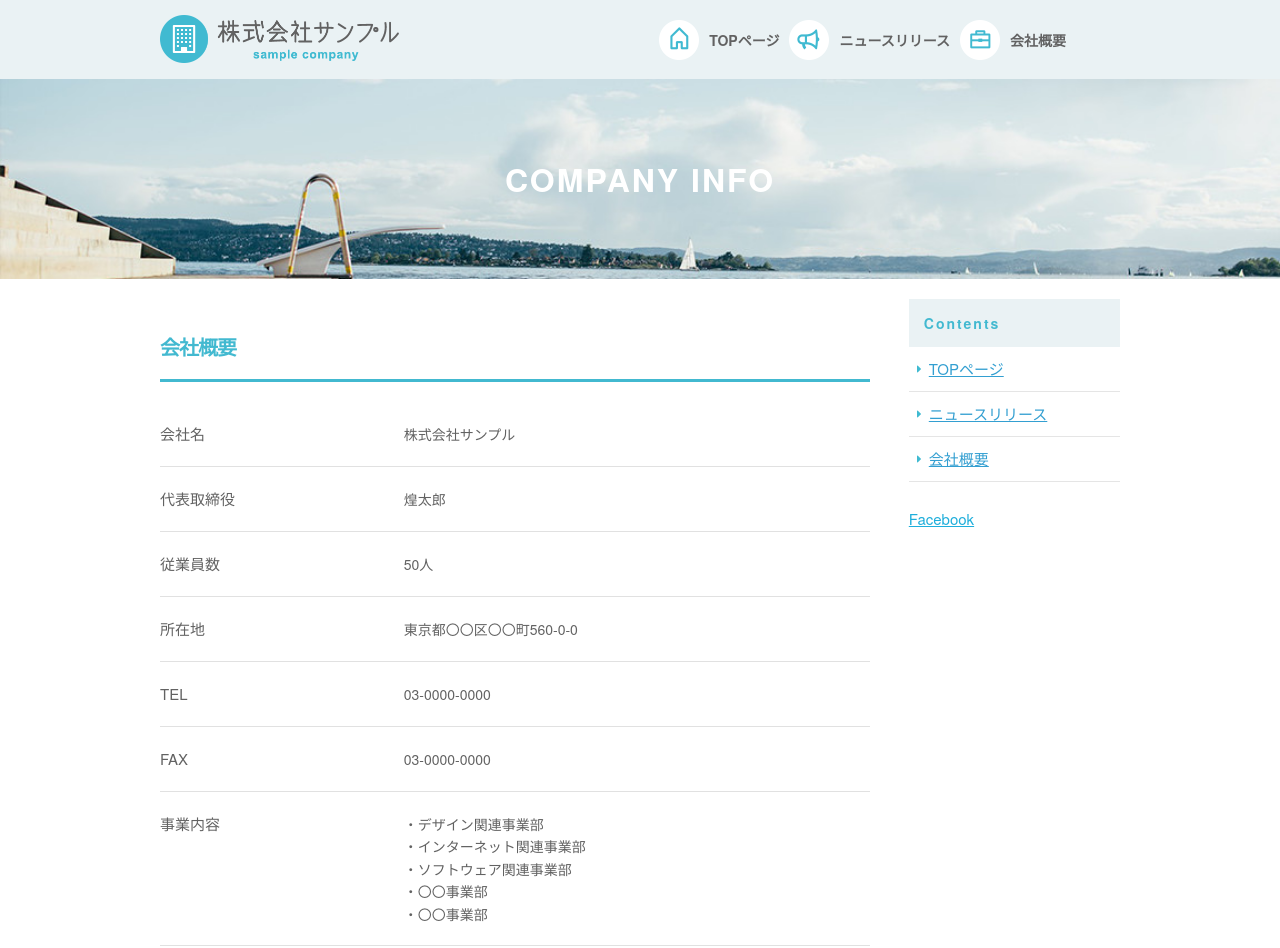
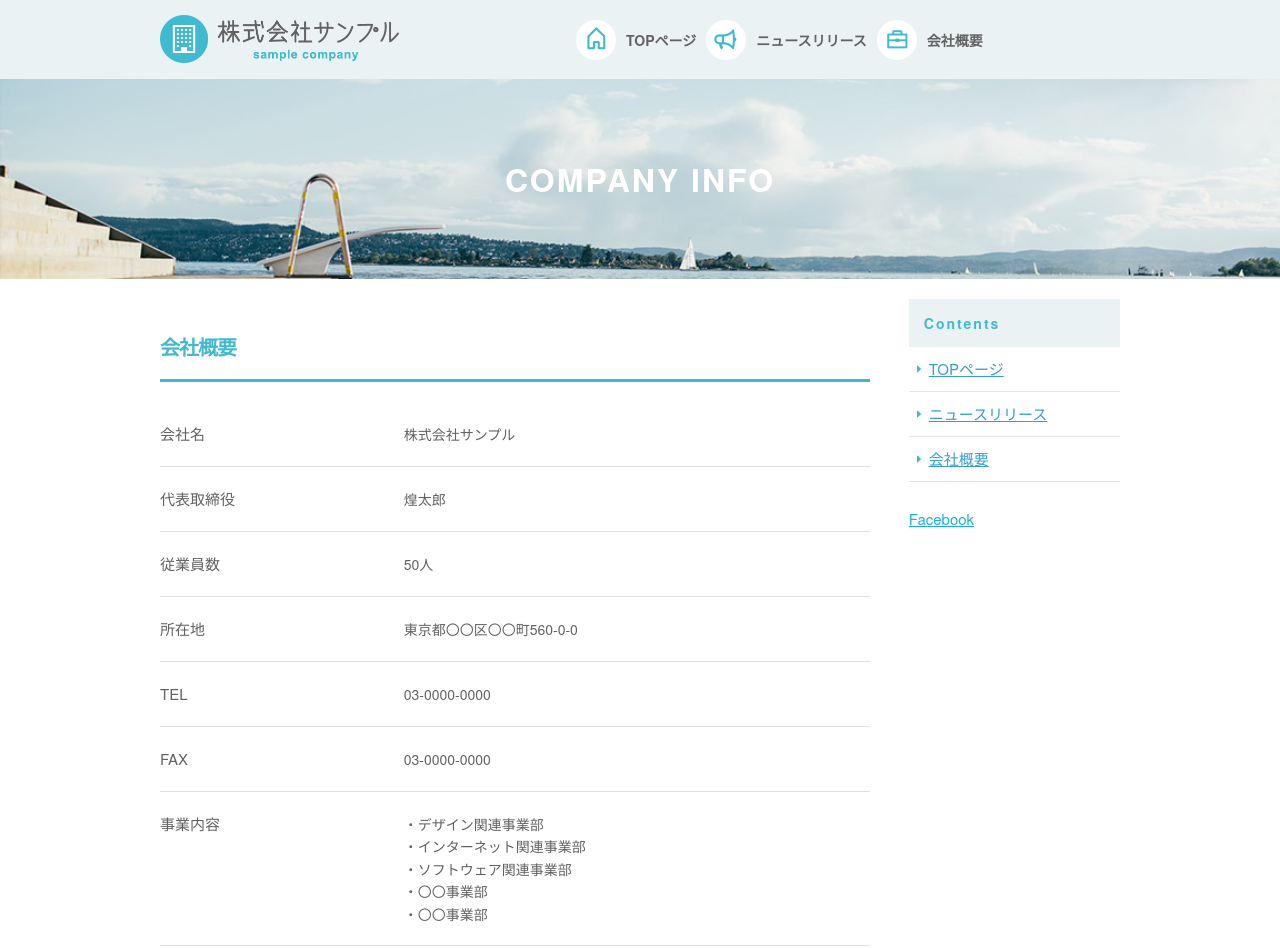
Before and after one commit to KeisukeKinoshita/corporate-site, a plain HTML site: page company.html in a window 1280 px wide. Shown: the top 948 px of the page. Drawn offline with nearby package versions, Linux system fonts and the light colour scheme.

Commit message:
header edit

```diff
--- a/company.html
+++ b/company.html
@@ -43,12 +43,12 @@
   <header>
     <div id="header_in" class="container">
       <div class="row">
-        <div class="six columns logo">
+        <div class="five columns logo">
           <a href="index.html">
           <img class="u-max-full-width" scr="images/top/logo.png" alt="株式会社サンプル" srcset="images/top/logo@2x.png 2x" />
           </a>
         </div>
-        <div class="six columns navi">
+        <div class="seven columns navi">
           <div class="sp_navi">
             <img id="sp_navi_btn" class="u-max-full-width" src="images/top/sp_navi.png" alt="sp_navi" srcset="images/top/sp_navi@2x.png 2x"/>
             <ul class="sp_navi_li">
```
Also changed, not shown: index.html (+2 -2 lines), news.html (+2 -2 lines), sass/style.css (added, +25 -0 lines).
